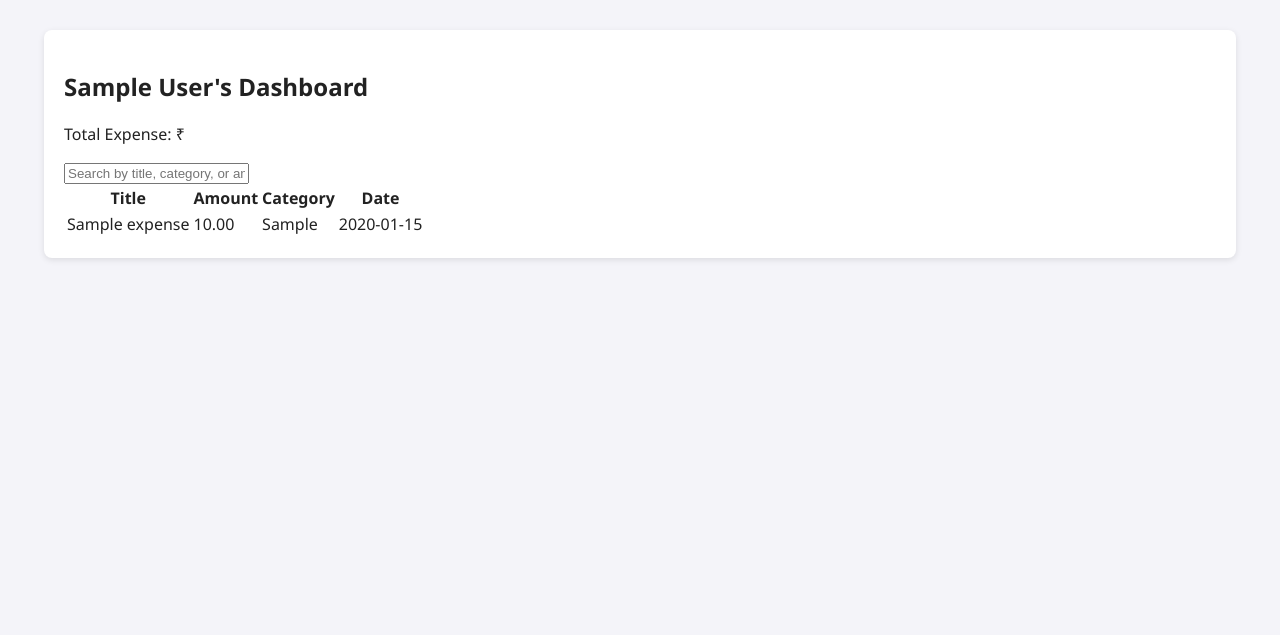
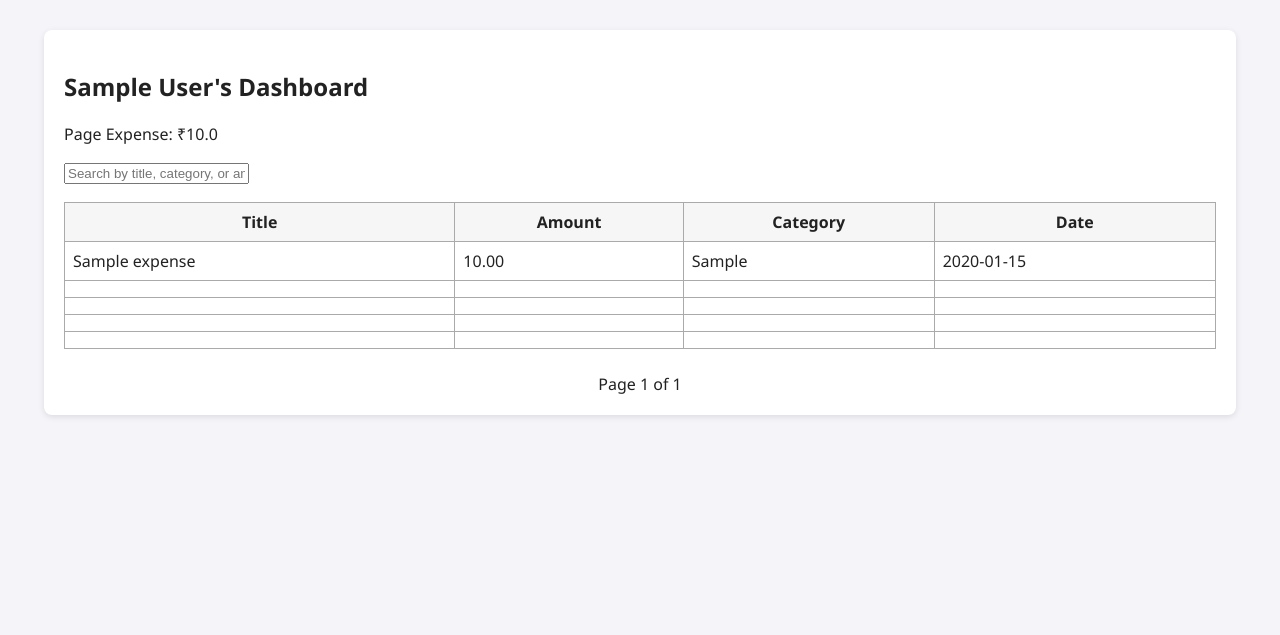
Before and after one commit to Sai-Hemanth-Kumar/Personal_Expense_Tracker, a Flask app: page /dashboard in a window 1280 px wide. Shown: the part 42-677 px from the top of the page. Run offline with Flask 3, Linux system fonts and the light colour scheme; the visitor is signed in with stand-in values (Sample User, id 1); tables that the repository leaves empty hold one stand-in row (values such as "Sample post").

Commit message:
Updated files.

```diff
--- a/app.py
+++ b/app.py
@@ -70,6 +70,52 @@ def dashboard():
     if 'user_id' not in session:
         return redirect(url_for('login'))
 
+    page = int(request.args.get('page', 1))
+    per_page = 5
+    offset = (page - 1) * per_page
+
+    conn = get_connection()
+    cursor = conn.cursor(dictionary=True)
+
+    # Count total rows
+    cursor.execute("SELECT COUNT(*) as count FROM expenses WHERE user_id=%s", (session['user_id'],))
+    total_count = cursor.fetchone()['count']
+
+    # Descending order, pagination applied
+    cursor.execute(
+        "SELECT * FROM expenses WHERE user_id=%s ORDER BY date DESC LIMIT %s OFFSET %s",
+        (session['user_id'], per_page, offset)
+    )
+    expenses = cursor.fetchall()
+
+    # Fetch user info for greeting
+    cursor.execute("SELECT * FROM users WHERE id=%s", (session['user_id'],))
+    user = cursor.fetchone()
+
+    cursor.close()
+    conn.close()
+
+    # Pad the expenses list to always have 5 rows
+    for _ in range(per_page - len(expenses)):
+        expenses.append({'title': '', 'amount': '', 'category': '', 'date': ''})
+
+    total = sum([float(exp['amount']) for exp in expenses if exp['amount'] != ''])
+    total_pages = (total_count + per_page - 1) // per_page
+
+    return render_template(
+        'dashboard.html',
+        expenses=expenses,
+        total_expense=total,
+        user=user,
+        page=page,
+        total_pages=total_pages
+    )
+'''
+@app.route('/dashboard')
+def dashboard():
+    if 'user_id' not in session:
+        return redirect(url_for('login'))
+
     conn = get_connection()
     cursor = conn.cursor(dictionary=True)
 
@@ -86,6 +132,7 @@ def dashboard():
 
     total = sum([float(exp['amount']) for exp in expenses])
     return render_template('dashboard.html', expenses=expenses, total=total, user=user)
+'''
 
 # ➕ Add Expense
 @app.route('/add_expense', methods=['GET', 'POST'])
--- a/static/css/style.css
+++ b/static/css/style.css
@@ -91,3 +91,16 @@ nav a {
   width: 100%;
   bottom: 0;
 }
+
+#expenseTable {
+  width: 100%;
+  border-collapse: collapse;
+  margin-top: 18px;
+}
+#expenseTable th, #expenseTable td {
+  border: 1px solid #aaa;
+  padding: 8px;
+}
+#expenseTable th {
+  background: #f6f6f6;
+}
--- a/templates/dashboard.html
+++ b/templates/dashboard.html
@@ -1,7 +1,7 @@
 {% extends 'base.html' %}
 {% block content %}
 <h2>{{ user.name }}'s Dashboard</h2>
-<p>Total Expense: ₹{{ total_expense }}</p>
+<p>Page Expense: ₹{{ total_expense }}</p>
 
 <div class="search-bar">
   <input type="text" id="searchInput" placeholder="Search by title, category, or amount...">
@@ -17,6 +17,11 @@
     </tr>
   </thead>
   <tbody>
+    {% if expenses|length == 0 %}
+      <tr>
+        <td colspan="4" style="text-align: center; color: #888;">No Data</td>
+      </tr>
+    {% else %}
       {% for expense in expenses %}
       <tr>
         <td>{{ expense.title }}</td>
@@ -25,9 +30,17 @@
         <td>{{ expense.date }}</td>
       </tr>
       {% endfor %}
+    {% endif %}
   </tbody>
 </table>
 
-<div id="pagination"></div>
-
+<div style="margin-top: 24px; text-align: center;">
+  {% if page > 1 %}
+    <a href="{{ url_for('dashboard', page=page-1) }}">Previous</a>
+  {% endif %}
+  <span>Page {{ page }} of {{ total_pages }}</span>
+  {% if page < total_pages %}
+    <a href="{{ url_for('dashboard', page=page+1) }}">Next</a>
+  {% endif %}
+</div>
 {% endblock %}
```
Lines whose indentation alone changed are shown as unchanged.
